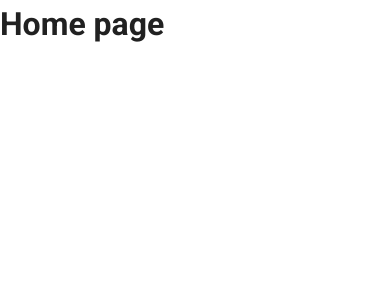
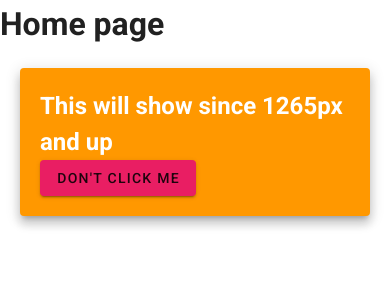
Before and after one commit to CristopherBuitrago/VUETIFY_COURSE, a Vue app: page / in a window 390 px wide. Shown: the top 300 px of the page. Built offline with nearby package versions, Linux system fonts and the light colour scheme.

Commit message:
feat(agregado): :sparkles: Se agrego clase 3
Clase sobre breakpoints - visibility, es decir, los elementos que se pueden ver en una anchura y altura determinada. (RESPONSIVE)

```diff
--- a/src/views/HomeView.vue
+++ b/src/views/HomeView.vue
@@ -1,6 +1,17 @@
 <template>
   <div class="home">
     <h1>Home page</h1>
+    <!-- se oculta de 1265px hacia abajo -->
+    <v-card elevation="8" class="dark pink pa-5 ma-5 hidden-md-and-down">
+      <h2 class="white--text">This will show since 1265px and down</h2>
+      <v-btn class="orange">Click me</v-btn>
+    </v-card>
+
+    <!-- se oculta de 1265px hacia abajo -->
+    <v-card elevation="8" class="dark orange pa-5 ma-5 hidden-md-and-up">
+      <h2 class="white--text">This will show since 1265px and up </h2>
+      <v-btn class="pink">Don't click me</v-btn>
+    </v-card>
   </div>
 </template>
 
```
